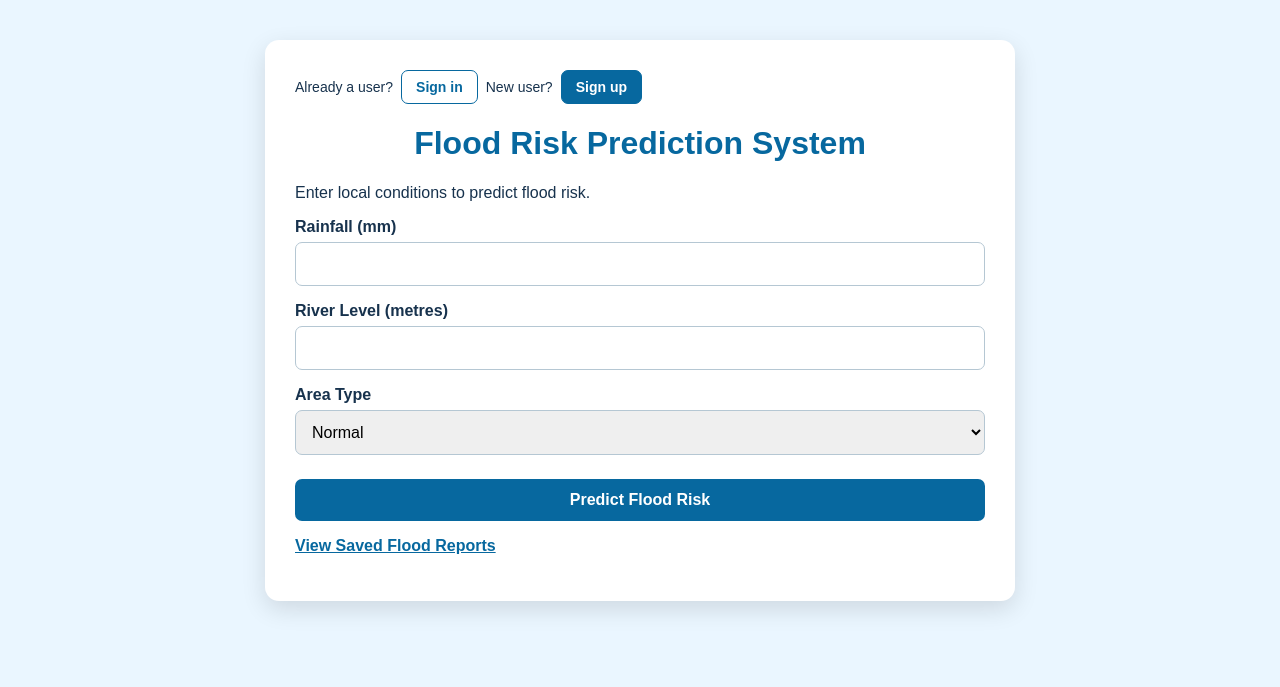
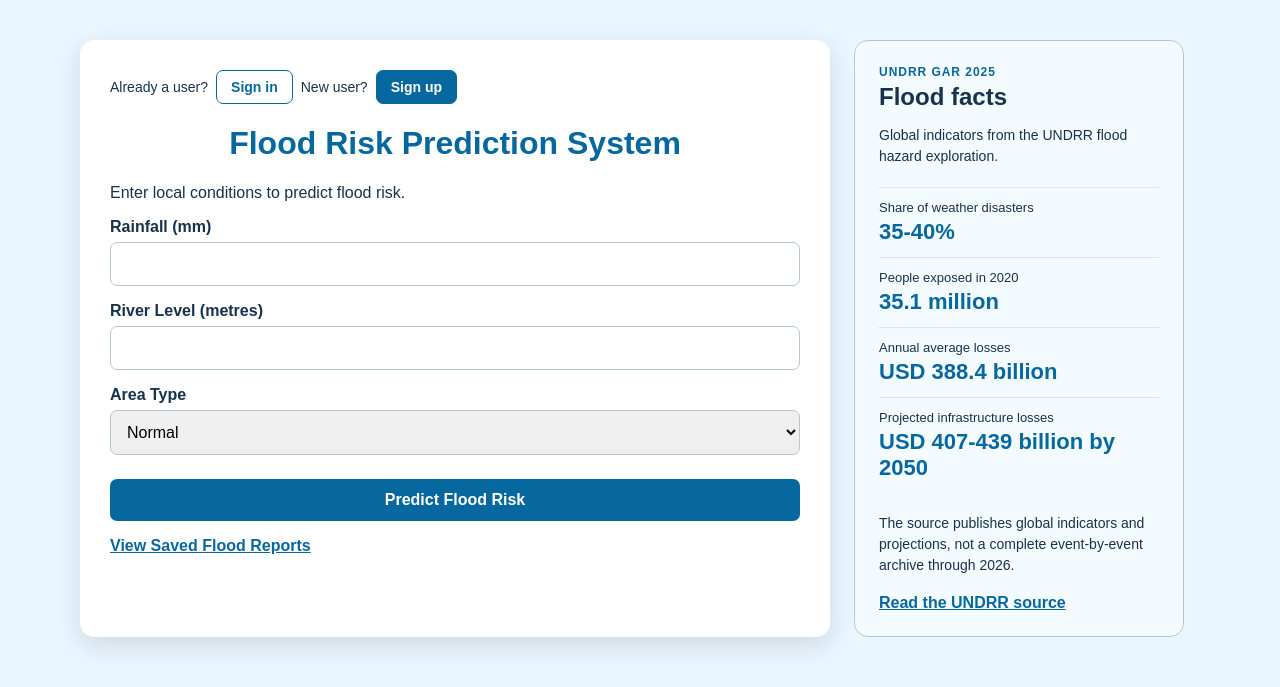
Before and after one commit to yalyYaly/FloodRiskFullStack, a Django app: page / in a window 1280 px wide. Shown: the top 687 px of the page. Run offline with Django 5.2, Linux system fonts and the light colour scheme.

Commit message:
Add UNDRR flood facts sidebar

```diff
--- a/predictor/static/predictor/style.css
+++ b/predictor/static/predictor/style.css
@@ -3,6 +3,15 @@ body {
     font-family: Arial, sans-serif;
     background: #eaf6ff;
     color: #17324d;
+}
+
+.page-layout {
+    display: grid;
+    grid-template-columns: minmax(0, 750px) minmax(260px, 330px);
+    gap: 24px;
+    width: 90%;
+    max-width: 1120px;
+    margin: 40px auto;
 }
 
 .container {
@@ -149,3 +158,63 @@ small, .errorlist {
     color: #a31515;
     list-style: none;
 }
+
+.facts-panel {
+    align-self: start;
+    padding: 24px;
+    border: 1px solid #b5c7d3;
+    border-radius: 14px;
+    background: #f4fbff;
+}
+
+.facts-panel h2 {
+    margin: 4px 0 8px;
+    color: #17324d;
+}
+
+.eyebrow {
+    margin: 0;
+    color: #07689f;
+    font-size: 12px;
+    font-weight: bold;
+    letter-spacing: 0.08em;
+}
+
+.facts-intro,
+.coverage-note {
+    font-size: 14px;
+    line-height: 1.5;
+}
+
+.facts-list {
+    margin: 20px 0;
+}
+
+.facts-list div {
+    padding: 12px 0;
+    border-top: 1px solid #d5e5ee;
+}
+
+.facts-list dt {
+    font-size: 13px;
+}
+
+.facts-list dd {
+    margin: 4px 0 0;
+    color: #07689f;
+    font-size: 22px;
+    font-weight: bold;
+}
+
+.source-link {
+    display: inline-block;
+    margin-top: 4px;
+}
+
+@media (max-width: 860px) {
+    .page-layout {
+        grid-template-columns: 1fr;
+        width: 92%;
+        margin: 24px auto;
+    }
+}
--- a/predictor/templates/predictor/home.html
+++ b/predictor/templates/predictor/home.html
@@ -8,7 +8,7 @@
 <link rel="stylesheet" href="{% static 'predictor/style.css' %}">
 </head>
 <body>
-    <div class="container">
+    <div class="page-layout">
         <div class="card">
             <div class="account-bar">
                 {% if user.is_authenticated %}
@@ -58,6 +58,31 @@
 
             <p><a href="{% url 'history' %}">View Saved Flood Reports</a></p>
         </div>
+        <aside class="facts-panel">
+            <p class="eyebrow">UNDRR GAR 2025</p>
+            <h2>Flood facts</h2>
+            <p class="facts-intro">Global indicators from the UNDRR flood hazard exploration.</p>
+            <dl class="facts-list">
+                <div>
+                    <dt>Share of weather disasters</dt>
+                    <dd>{{ flood_facts.weather_share }}</dd>
+                </div>
+                <div>
+                    <dt>People exposed in 2020</dt>
+                    <dd>{{ flood_facts.exposed_people }}</dd>
+                </div>
+                <div>
+                    <dt>Annual average losses</dt>
+                    <dd>{{ flood_facts.annual_losses }}</dd>
+                </div>
+                <div>
+                    <dt>Projected infrastructure losses</dt>
+                    <dd>{{ flood_facts.future_losses }}</dd>
+                </div>
+            </dl>
+            <p class="coverage-note">The source publishes global indicators and projections, not a complete event-by-event archive through 2026.</p>
+            <a class="source-link" href="https://www.undrr.org/gar/gar2025/hazard-exploration/floods" target="_blank" rel="noopener">Read the UNDRR source</a>
+        </aside>
     </div>
 </body>
 </html>
--- a/predictor/views.py
+++ b/predictor/views.py
@@ -31,6 +31,12 @@ def home(request):
     risk = None
     advice = None
     prediction_method = None
+    flood_facts = {
+        "weather_share": "35-40%",
+        "exposed_people": "35.1 million",
+        "annual_losses": "USD 388.4 billion",
+        "future_losses": "USD 407-439 billion by 2050",
+    }
 
     if request.method == "POST":
         rainfall = float(request.POST["rainfall"])
@@ -59,6 +65,7 @@ def home(request):
         "risk": risk,
         "advice": advice,
         "prediction_method": prediction_method,
+        "flood_facts": flood_facts,
     })
 
 @login_required
```
Also changed, not shown: README.md.
